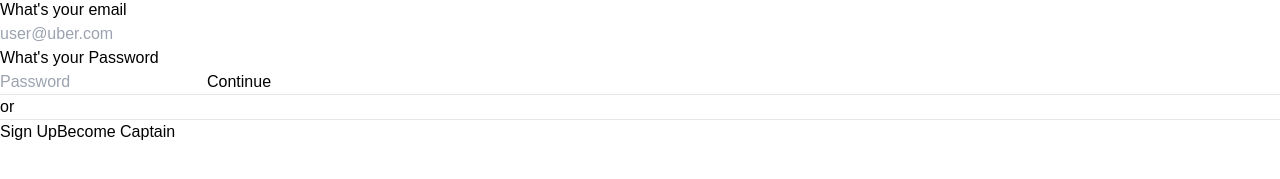
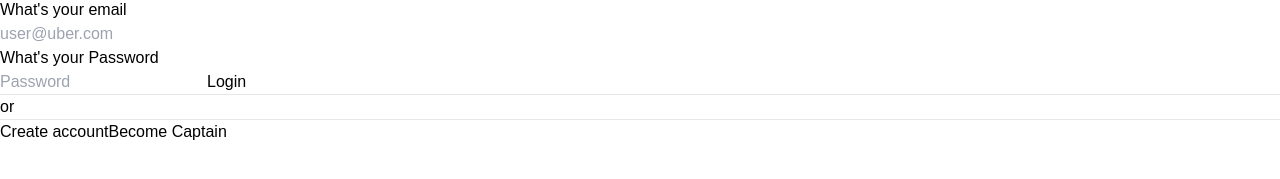
Before and after one commit to hassan-xr0/Uber-Clone, a React (Vite) app in the folder frontend/: page /login in a window 1280 px wide. Shown: the part 451-630 px from the top of the page. Built offline with nearby package versions, Linux system fonts and the light colour scheme; a web font is replaced by a local one.

Commit message:
continue to login

```diff
--- a/frontend/package.json
+++ b/frontend/package.json
@@ -17,6 +17,7 @@
     "react": "^18.3.1",
     "react-dom": "^18.3.1",
     "react-icons": "^5.3.0",
+    "react-loader-spinner": "^6.1.6",
     "react-router-dom": "^7.0.1",
     "remixicon": "^4.5.0"
   },
--- a/frontend/src/components/VehicleCard.jsx
+++ b/frontend/src/components/VehicleCard.jsx
@@ -9,9 +9,11 @@
   w,
   time,
   about,
+
+
 }) => {
   return (
-    <div className="flex w-[95%]  mx-auto h-full px-2 py-3 rounded-lg gap-5 cursor-pointer hover:border-2 border-zinc-800 ">
+    <div  className="flex w-[95%]  mx-auto h-full px-2 py-3 rounded-lg gap-5 cursor-pointer hover:border-[3px] border-zinc-800 transition-colors ">
       <div className="vehicle-img ">
         <img src={carImg} alt="" width={w} />
       </div>
--- a/frontend/src/pages/UserLogin.jsx
+++ b/frontend/src/pages/UserLogin.jsx
@@ -66,7 +66,7 @@
             placeholder="Password"
           />
           <button className="bg-black text-white w-full py-3 rounded-lg mt-2">
-            Continue
+            Login
           </button>
         </form>
       </div>
@@ -82,7 +82,7 @@
           to="/signup"
           className="bg-neutral-200  block text-center  text-black font-semibold w-full py-3 rounded-lg mt-2"
         >
-          Sign Up
+          Create account
         </Link>
         <Link
           to="/captains-signup"
```
